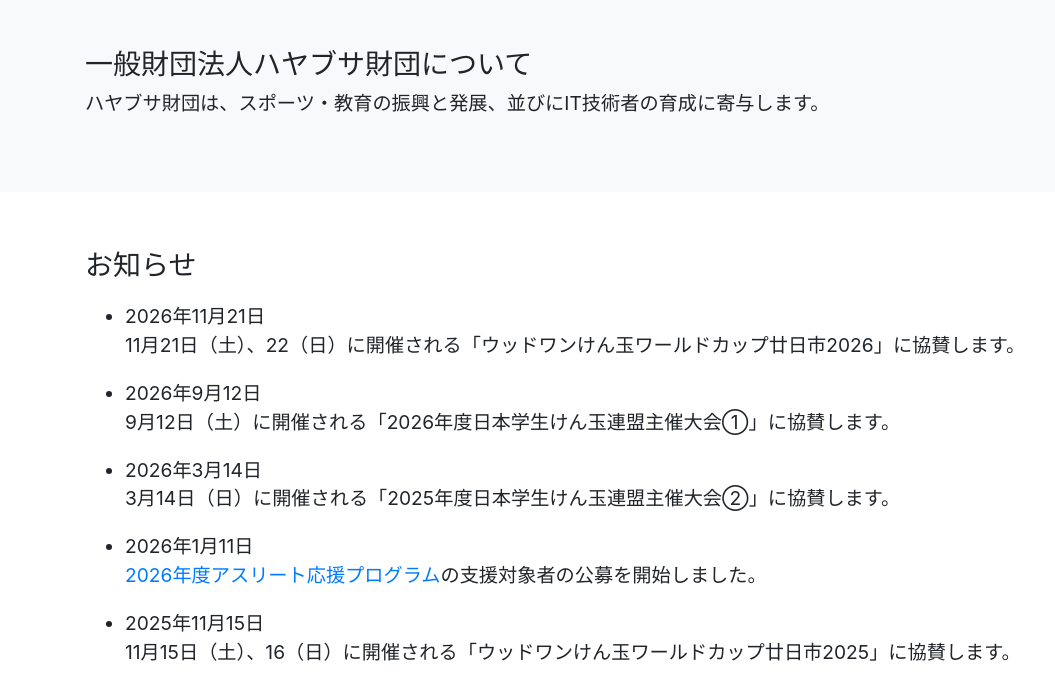
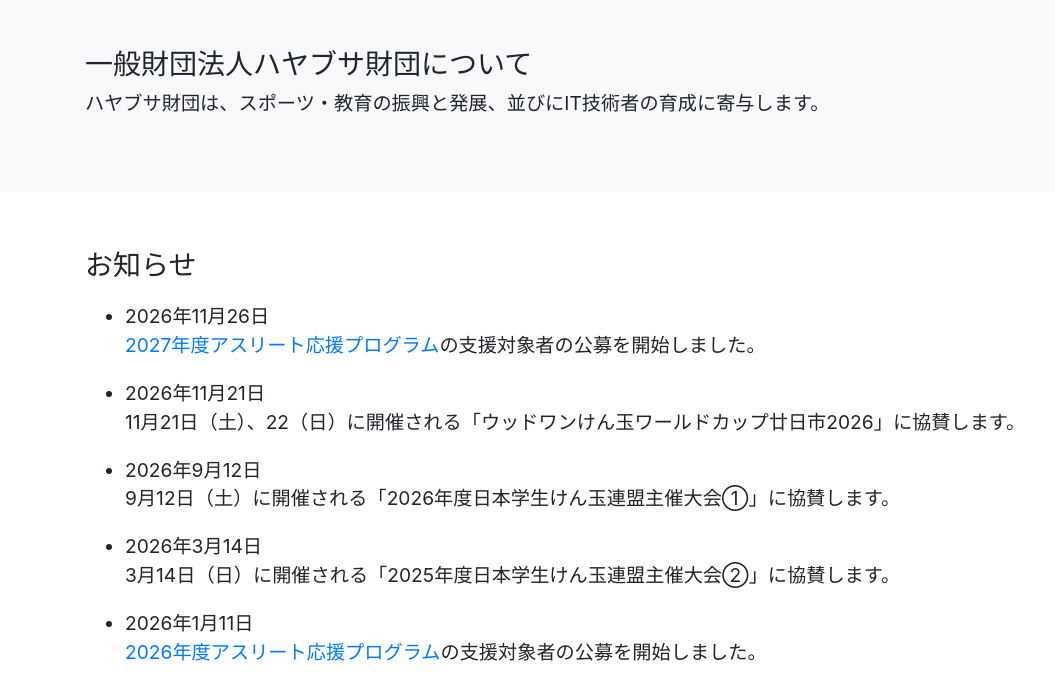
Before and after one commit to hatashinya/hayabusa-foundation, a plain HTML site: page index.html in a window 1280 px wide. Shown: the part 110-793 px from the top of the page, without its empty margins (0-1055 px from the left). Drawn offline with nearby package versions, Linux system fonts and the light colour scheme.

Commit message:
athlete 2027

```diff
--- a/index.html
+++ b/index.html
@@ -33,6 +33,7 @@
                 <div class="container">
                     <h3>お知らせ</h3>
                     <ul>
+                        <li>2026年11月26日<br /><a href="./athlete.html">2027年度アスリート応援プログラム</a>の支援対象者の公募を開始しました。</li>
                         <li>2026年11月21日<br />11月21日（土）、22（日）に開催される「ウッドワンけん玉ワールドカップ廿日市2026」に協賛します。</li>
                         <li>2026年9月12日<br />9月12日（土）に開催される「2026年度日本学生けん玉連盟主催大会①」に協賛します。</li>
                         <li>2026年3月14日<br />3月14日（日）に開催される「2025年度日本学生けん玉連盟主催大会②」に協賛します。</li>
```
